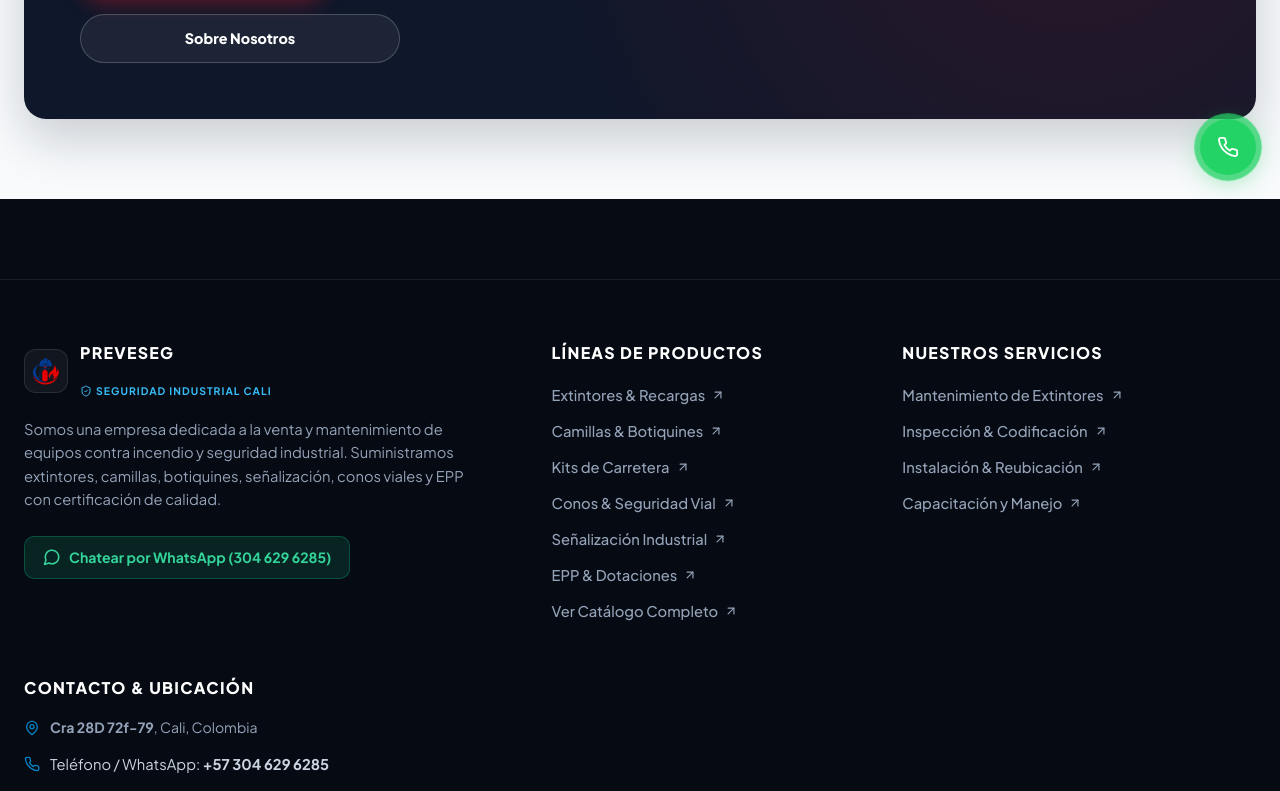
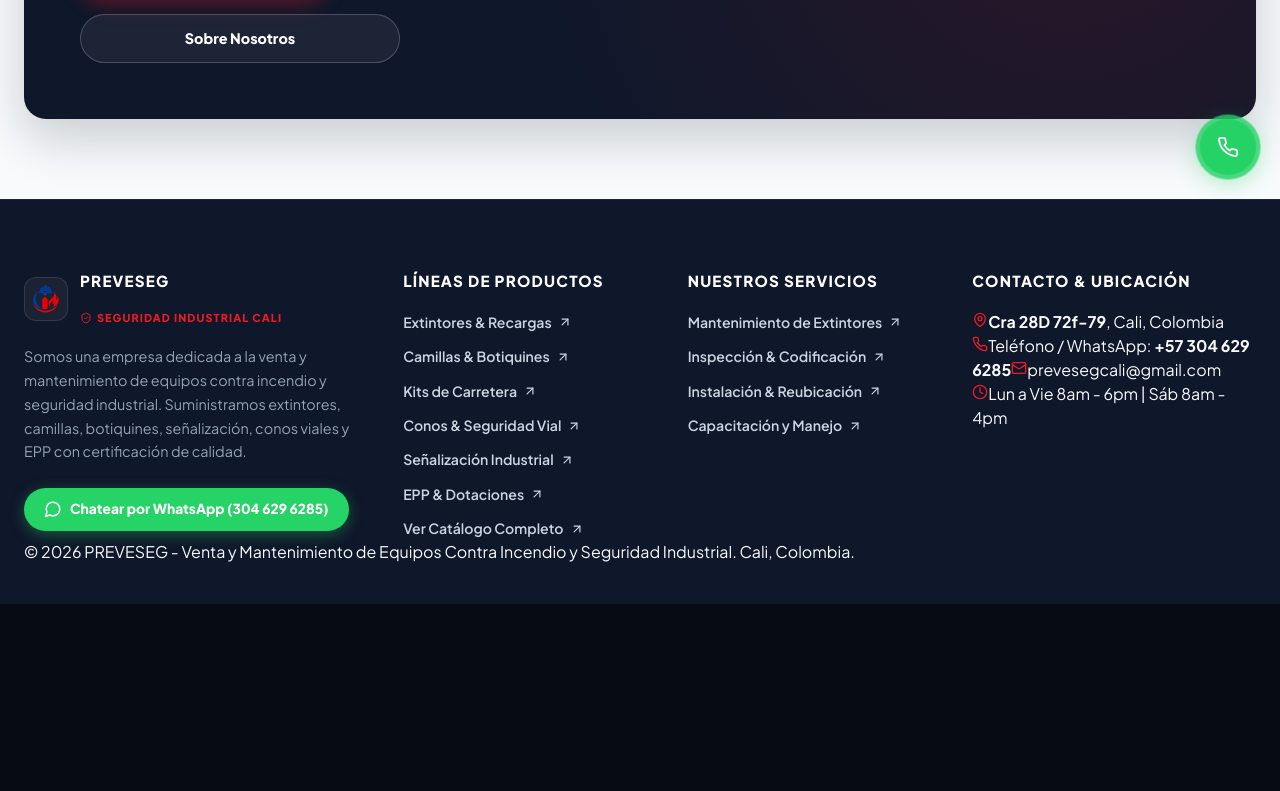
Before and after one commit to wertonywool/Preveseg, a React (Vite) app: page / in a window 1280 px wide. Shown: the part 2549-3340 px from the top of the page. After the commit the page ends 3153 px from the top, so only its background shows below. Built offline with nearby package versions, Linux system fonts and the light colour scheme; no server answers; the database is empty.

Commit message:
fix: Excluir Navbar y Footer del Admin, corregir placeholders de extintores, contrastes de texto y footer de 4 columnas

```diff
--- a/src/App.tsx
+++ b/src/App.tsx
@@ -1,4 +1,4 @@
-import { BrowserRouter as Router, Routes, Route } from 'react-router-dom';
+import { BrowserRouter as Router, Routes, Route, useLocation } from 'react-router-dom';
 import Home from './pages/Home/Home';
 import About from './pages/About/About';
 import Services from './pages/Services/Services';
@@ -7,20 +7,20 @@
 import Admin from './pages/Admin/Admin';
 import Inventory from './pages/Admin/Inventory';
 import Products from './pages/Products/Products';
-
 import ProductDetail from './pages/ProductDetail/ProductDetail';
 import Navbar from './components/Navbar/Navbar';
 import Footer from './components/Footer/Footer';
 import AdminGuard from './components/AdminGuard';
-
 import { CartProvider } from './context/CartContext';
 
-function App() {
+const MainLayout = () => {
+  const location = useLocation();
+  const path = location.pathname.toLowerCase();
+  const isBackoffice = path.startsWith('/admin') || path === '/login';
+
   return (
-    <CartProvider>
-      <Router>
-        <div className="min-h-screen flex flex-col bg-[#060913] overflow-x-hidden text-white">
-          <Navbar />
+    <div className="min-h-screen flex flex-col bg-[#f8fafc] text-[#0f172a] overflow-x-hidden">
+      {!isBackoffice && <Navbar />}
       <main className="flex-grow">
         <Routes>
           <Route path="/" element={<Home />} />
@@ -52,14 +52,19 @@
           } />
         </Routes>
       </main>
-          <Footer />
+      {!isBackoffice && <Footer />}
     </div>
+  );
+};
+
+function App() {
+  return (
+    <CartProvider>
+      <Router>
+        <MainLayout />
       </Router>
     </CartProvider>
   );
 }
 
-
-
-
 export default App;
--- a/src/components/Footer/Footer.css
+++ b/src/components/Footer/Footer.css
@@ -1,17 +1,19 @@
+/* Footer.css - Preveseg Refined Dark Slate & Red Institutional Footer */
+
 .footer {
-  background-color: #060a13;
+  background-color: #0f172a;
   color: #f8fafc;
-  padding: 4rem 1.5rem 2rem;
-  margin-top: 5rem;
-  border-top: 1px solid rgba(255, 255, 255, 0.08);
+  padding: 4.5rem 1.5rem 2.5rem;
+  margin-top: 0;
+  border-top: 1px solid #1e293b;
 }
 
 .footerContent {
-  max-width: 1300px;
+  max-width: 1400px;
   margin: 0 auto;
   display: grid;
-  grid-template-columns: 1.6fr 1fr 1.2fr;
-  gap: 3.5rem;
+  grid-template-columns: 1.4fr 1fr 1fr 1.2fr;
+  gap: 3rem;
 }
 
 .footerLogo {
@@ -48,50 +50,52 @@
 }
 
 .brandTagline {
-  font-size: 0.65rem !important;
-  font-weight: 700;
-  color: #38bdf8;
+  font-size: 0.68rem !important;
+  font-weight: 800;
+  color: #ee1b24;
   letter-spacing: 0.1em;
   text-transform: uppercase;
-  margin: 2px 0 0 0 !important;
+  margin: 3px 0 0 0 !important;
   display: flex;
   align-items: center;
-  gap: 4px;
+  gap: 5px;
 }
 
 .footerDescription {
-  font-size: 0.92rem;
-  line-height: 1.6;
+  font-size: 0.9rem;
+  line-height: 1.65;
   color: #94a3b8;
-  margin-top: 0.5rem;
+  margin-top: 0.6rem;
   margin-bottom: 1.5rem;
-  max-width: 440px;
+  max-width: 380px;
 }
 
 .footerWhatsAppBtn {
   display: inline-flex;
   align-items: center;
   gap: 8px;
-  background: rgba(16, 185, 129, 0.15);
-  color: #34d399;
-  border: 1px solid rgba(16, 185, 129, 0.3);
-  padding: 10px 18px;
-  border-radius: var(--radius-sm);
-  font-size: 0.88rem;
-  font-weight: 700;
+  background: #25D366;
+  color: #ffffff;
+  text-decoration: none;
+  padding: 11px 20px;
+  border-radius: 9999px;
+  font-size: 0.86rem;
+  font-weight: 800;
   transition: all 0.25s ease;
+  box-shadow: 0 4px 15px rgba(37, 211, 102, 0.35);
+  width: fit-content;
 }
 
 .footerWhatsAppBtn:hover {
-  background: #10b981;
+  background: #1eb855;
   color: #ffffff;
   transform: translateY(-2px);
-  box-shadow: 0 8px 20px rgba(16, 185, 129, 0.3);
+  box-shadow: 0 6px 20px rgba(37, 211, 102, 0.5);
 }
 
 .footerSection h3 {
-  font-size: 1rem;
-  font-weight: 800;
+  font-size: 0.95rem;
+  font-weight: 900;
   margin-bottom: 1.25rem;
   color: #ffffff;
   text-transform: uppercase;
@@ -104,13 +108,14 @@
   margin: 0;
   display: flex;
   flex-direction: column;
-  gap: 0.75rem;
+  gap: 0.65rem;
 }
 
 .footerLinks a {
-  color: #94a3b8;
-  font-size: 0.92rem;
-  font-weight: 500;
+  color: #cbd5e1;
+  text-decoration: none;
+  font-size: 0.88rem;
+  font-weight: 600;
   display: inline-flex;
   align-items: center;
   gap: 6px;
@@ -118,71 +123,85 @@
 }
 
 .footerLinks a:hover {
-  color: #38bdf8;
-  transform: translateX(4px);
+  color: #ee1b24;
+  transform: translateX(3px);
 }
 
-.contactInfo {
+.footerContactList {
+  list-style: none;
+  padding: 0;
+  margin: 0;
   display: flex;
   flex-direction: column;
-  gap: 0.9rem;
+  gap: 0.85rem;
 }
 
-.contactLink {
+.footerContactItem {
   display: flex;
-  align-items: center;
+  align-items: flex-start;
   gap: 10px;
+  font-size: 0.88rem;
   color: #cbd5e1;
-  font-size: 0.92rem;
-  transition: all 0.2s ease;
-}
-
-.contactLink:hover {
-  color: #38bdf8;
-}
-
-.contactItem {
-  display: flex;
-  align-items: center;
-  gap: 10px;
-  color: #94a3b8;
-  font-size: 0.88rem;
+  line-height: 1.5;
 }
 
 .contactIcon {
-  color: #0284c7;
+  color: #ee1b24;
   flex-shrink: 0;
+  margin-top: 2px;
 }
 
-.copyright {
-  text-align: center;
-  margin-top: 4rem;
+.footerBottom {
+  max-width: 1400px;
+  margin: 3.5rem auto 0;
   padding-top: 2rem;
-  border-top: 1px solid rgba(255, 255, 255, 0.05);
-  font-size: 0.85rem;
+  border-top: 1px solid #1e293b;
+  display: flex;
+  justify-content: space-between;
+  align-items: center;
+  font-size: 0.82rem;
   color: #64748b;
+  flex-wrap: wrap;
+  gap: 1rem;
 }
 
-@media (max-width: 1024px) {
+.footerBottom p {
+  margin: 0;
+}
+
+.footerBottomLinks {
+  display: flex;
+  gap: 1.5rem;
+}
+
+.footerBottomLinks a {
+  color: #64748b;
+  text-decoration: none;
+  transition: color 0.2s;
+}
+
+.footerBottomLinks a:hover {
+  color: #cbd5e1;
+}
+
+@media (max-width: 1200px) {
   .footerContent {
-    grid-template-columns: 1fr 1fr;
+    grid-template-columns: repeat(2, 1fr);
     gap: 2.5rem;
   }
 }
 
 @media (max-width: 768px) {
   .footer {
-    padding: 3rem 1.25rem 2rem;
-    margin-top: 3.5rem;
+    padding: 3rem 1rem 2rem;
   }
-
   .footerContent {
     grid-template-columns: 1fr;
-    text-align: left;
-    gap: 2.5rem;
+    gap: 2rem;
   }
-
-  .footerDescription {
-    max-width: 100%;
+  .footerBottom {
+    flex-direction: column;
+    text-align: center;
+    margin-top: 2.5rem;
   }
 }
```
Also changed, not shown: src/pages/Admin/components/CategoryManager.tsx (+25 -25 lines), src/pages/Admin/components/NewsletterManager.tsx (+36 -36 lines), src/pages/Admin/components/ProductForm.tsx (+24 -24 lines), src/pages/Admin/components/form/BasicInfo.tsx (+20 -20 lines). Lines whose indentation alone changed are shown as unchanged.
